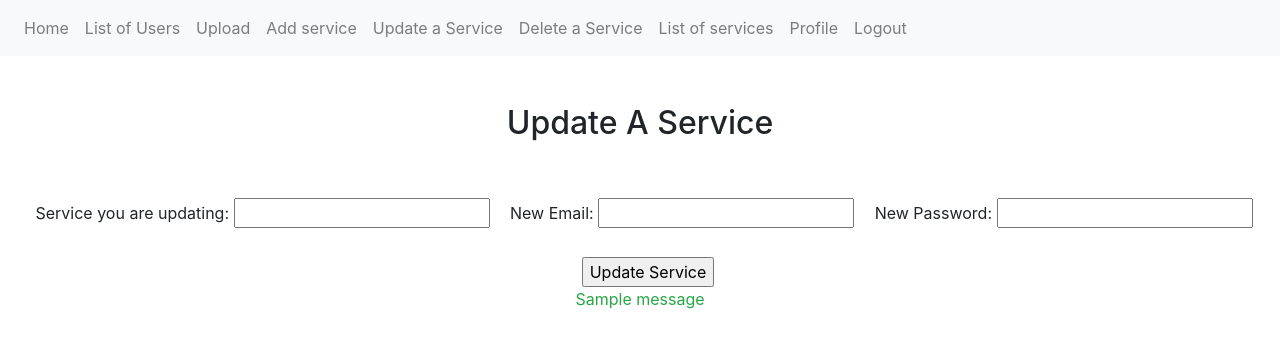
After one commit to Ashfaq97/password-manager, a Flask app: page /service/update in a window 1280 px wide. The commit adds this page. Shown: the top 348 px of the page. Run offline with Flask 2, Linux system fonts and the light colour scheme; a user stored in the database is signed in; tables that the repository leaves empty hold one stand-in row (values such as "Sample post"); one stand-in notice (Sample message) is shown; some libraries are stand-ins or nearby versions.

Commit message:
Aside from a few aesthetic things the project is done

```diff
--- a/app.py
+++ b/app.py
@@ -2,7 +2,7 @@
 import os
 from os.path import join, dirname, realpath
 from flask import Flask,render_template,url_for,redirect, request, send_from_directory, flash
-from forms import signup, LoginForm, AuthCodeForm, EnteryForm, OCRForm, FileDeleteForm
+from forms import signup, LoginForm, AuthCodeForm, EnteryForm, OCRForm, FileDeleteForm, ServiceUpdateForm, ServiceDeleteForm
 from flask_sqlalchemy import SQLAlchemy
 from flask_login import LoginManager, UserMixin, login_user, logout_user, current_user
 from flask_mail import Mail, Message
@@ -13,7 +13,7 @@ import pytesseract
 import json
 import uuid
 from datetime import datetime, timedelta
-import time
+import time #to satisfy possible dependencies
 
 UPLOADS_PATH = join(dirname(realpath(__file__)), 'static/uploads')
 UPLOAD_FOLDER = UPLOADS_PATH
@@ -142,12 +142,14 @@ class UserFileInfo(db.Model):
 class Infopage(db.Model):
     __tablename__ = "Infopage"
     id = db.Column(db.Integer, primary_key=True)
+    owner = db.Column(db.Text)
     service_name = db.Column(db.Text)
     email = db.Column(db.Text)
     password = db.Column(db.Text)
 
     def __init__(self, service_name, email, password):
         self.service_name = service_name
+        self.owner = current_user.email
         self.email = email
         self.password = password
 
@@ -303,10 +305,15 @@ def remove_user():
 
     auth_stub = AuthenticationStub.query.filter_by(email=current_user.email).first()
     fptrs = UserFileInfo.query.filter_by(email=current_user.email)
+    pwds = Infopage.query.filter_by(owner=current_user.email)
 
     if fptrs:
         for ptr in fptrs:
             db.session.delete(ptr)
+
+    if pwds:
+        for pwd in pwds:
+            db.session.delete(pwd)
 
     if auth_stub:
         db.session.delete(auth_stub)
@@ -379,10 +386,15 @@ def upload_file():
         if file and allowed_file(file.filename):
             filename = secure_filename(file.filename)
             file.save(os.path.join(app.config['UPLOAD_FOLDER'], filename))
-            user_file_ref = UserFileInfo(email=current_user.email, filename=filename)
+            usr_file_ref = UserFileInfo.query.filter(UserFileInfo.email==current_user.email, UserFileInfo.filename=='uploads/' + filename).first()
 
-            db.session.add(user_file_ref)
-            db.session.commit()
+            if usr_file_ref != None:
+                print("Duplicate File")
+            else:
+                user_file_info = UserFileInfo(current_user.email, filename)
+                db.session.add(user_file_info)
+                db.session.commit()
+
             return redirect(url_for('process_file', name=filename))
 
 
@@ -424,7 +436,7 @@ def user_home():
 def load_user(user_id):
     return Users.query.filter_by(id=user_id).first()
 
-@app.route("/EnteryForm", methods=["GET", "POST"])
+@app.route("/add_service", methods=["GET", "POST"])
 def add_info():
 
     if current_user.is_anonymous:
@@ -432,26 +444,103 @@ def add_info():
 
     form = EnteryForm()
 
+    if request.method == 'GET':
+        return render_template('EnteryForm.html', form=form)
+    else:
+        if form.validate_on_submit():
+            name = form.service_name.data
+            email = form.email.data
+            password = form.password.data
 
-    if form.validate_on_submit():
+            if name == "":
+                flash('Service name cannot be empty')
+                return render_template('EnteryForm.html', form=form)
+            elif email == "":
+                flash('Email cannot be empty')
+                return render_template('EnteryForm.html', form=form)
+            elif password == "":
+                flash('Password cannot be empty')
+                return render_template('EnteryForm.html', form=form)
+            else:
+                service = Infopage.query.filter(Infopage.owner==current_user.email, Infopage.service_name==name).first()
 
-        service_name = form.service_name.data
-        email = form.email.data
-        password = form.password.data
-        new_service = Infopage(service_name, email, password)
-        db.session.add(new_service)
-        db.session.commit()
-        return redirect(url_for("info_list"))
+                if service:
+                    flash('This service already exists try updating it using either the link in the navigation bar or from your profile')
+                    return render_template('EnteryForm.html', form=form)
+                else:
+                    new_service = Infopage(name, email, password)
+                    db.session.add(new_service)
+                    db.session.commit()
 
-    return render_template("EnteryForm.html", form=form)
+    return redirect(url_for('info_list'))
 
+@app.route("/service/update", methods=["GET", "POST"])
+def update_info():
+    if current_user.is_anonymous:
+        return redirect(url_for('login'))
+
+    service_form = ServiceUpdateForm()
+
+    if request.method == 'GET':
+        render_template('update_service.html', svcf=service_form)
+    else:
+        if service_form.validate_on_submit():
+            name = service_form.service_name.data
+            svc_email = service_form.new_email.data
+            svc_pwd = service_form.new_pwd.data
+
+            if name == "":
+                flash("You must enter the name of the service you are updating")
+                return render_template('update_service.html', svcf=service_form, error=True)
+            else:
+                service =  Infopage.query.filter(Infopage.owner==current_user.email, Infopage.service_name==name).first()
+
+                if service:
+                    if svc_email:
+                        service.email = svc_email
+                    if svc_pwd:
+                        service.password = svc_pwd
+
+                    db.session.commit()
+                    flash(f'The service {name} has been updated')
+                else:
+                    flash('No such service')
+                    return render_template('update_service.html', svcf=service_form, error=True)
+
+    return render_template('update_service.html', svcf=service_form, error=False)
+
+@app.route("/service/delete", methods=["GET", "POST"])
+def delete_info():
+    delete_service_form = ServiceDeleteForm()
+
+    if request.method == 'GET':
+        return render_template('delete_service.html', dsvcf=delete_service_form)
+    else:
+        if delete_service_form.validate_on_submit():
+            name = delete_service_form.service_name.data
+
+            if name == "":
+                flash('You must enter a service name')
+                return render_template('delete_service.html', dsvcf=delete_service_form, error=True)
+            else:
+                service = Infopage.query.filter(Infopage.owner==current_user.email, Infopage.service_name==name).first()
+
+                if service:
+                    db.session.delete(service)
+                    db.session.commit()
+                    flash('The service has been deleted')
+                else:
+                    flash('No such service')
+                    return render_template('delete_service.html', dsvcf=delete_service_form, error=True)
+
+    return render_template('delete_service.html', dsvcf=delete_service_form, error=False)
 
 @app.route("/info-list")
 def info_list():
     if current_user.is_anonymous:
         return redirect(url_for("login"))
 
-    infopage = Infopage.query.all()
+    infopage = Infopage.query.filter_by(owner=current_user.email)
     return render_template("info_list.html", infopage=infopage)
 
 
--- a/forms.py
+++ b/forms.py
@@ -1,6 +1,6 @@
 # forms.py
 from flask_wtf import FlaskForm
-from wtforms import StringField, IntegerField, SubmitField, PasswordField, TextAreaField
+from wtforms import StringField, SubmitField, PasswordField, TextAreaField, EmailField
 
 class signup(FlaskForm):
     first_name = StringField('First name : ')
@@ -31,3 +31,13 @@ class OCRForm(FlaskForm):
 class FileDeleteForm(FlaskForm):
     filename = StringField("filename: ")
     submit = SubmitField("Delete")
+
+class ServiceUpdateForm(FlaskForm):
+    service_name = StringField("Service you are updating: ")
+    new_email = EmailField("New Email:")
+    new_pwd = PasswordField("New Password:")
+    submit = SubmitField("Update Service")
+
+class ServiceDeleteForm(FlaskForm):
+    service_name = StringField("Service: ")
+    submit = SubmitField("Delete Service")
--- a/templates/base.html
+++ b/templates/base.html
@@ -2,6 +2,7 @@
 <html lang="en" dir="ltr">
   <head>
     <meta charset="utf-8">
+    <meta name="viewport" content="width=device-width, initial-scale=1.0">
     <link rel="stylesheet" href="https://maxcdn.bootstrapcdn.com/bootstrap/4.0.0/css/bootstrap.min.css" integrity="sha384-Gn5384xqQ1aoWXA+058RXPxPg6fy4IWvTNh0E263XmFcJlSAwiGgFAW/dAiS6JXm" crossorigin="anonymous">
     <script src="https://code.jquery.com/jquery-3.2.1.slim.min.js" integrity="sha384-KJ3o2DKtIkvYIK3UENzmM7KCkRr/rE9/Qpg6aAZGJwFDMVNA/GpGFF93hXpG5KkN" crossorigin="anonymous"></script>
     <script src="https://cdnjs.cloudflare.com/ajax/libs/popper.js/1.12.9/umd/popper.min.js" integrity="sha384-ApNbgh9B+Y1QKtv3Rn7W3mgPxhU9K/ScQsAP7hUibX39j7fakFPskvXusvfa0b4Q" crossorigin="anonymous"></script>
@@ -9,7 +10,6 @@
 
     <title>{% block title %}{% endblock %}</title>
   </head>
-  <body>
 
     <nav class="navbar navbar-expand-lg navbar-light bg-light">
 
@@ -24,6 +24,8 @@
         <a class="nav-item nav-link" href="{{ url_for('users_list') }}">List of Users</a>
         <a class="nav-item nav-link" href="{{ url_for('upload_file') }}">Upload</a>
         <a class="nav-item nav-link" href="{{ url_for('add_info') }}">Add service</a>
+        <a class="nav-item nav-link" href="{{ url_for('update_info') }}">Update a Service</a>
+        <a class="nav-item nav-link" href="{{ url_for('delete_info') }}">Delete a Service</a>
         <a class="nav-item nav-link" href="{{ url_for('info_list') }}">List of services</a>
         <a class="nav-item nav-link" href="{{ url_for('user_home') }}">Profile</a>
 
--- a/templates/delete_files.html
+++ b/templates/delete_files.html
@@ -1,7 +1,8 @@
 {% extends 'base.html' %}
 {% block title %}Delete OCR Entry{% endblock title %}
 {% block content %}
-<div class="jumbotron">
+<h2 class="text-center">Delete OCR Entry</h2>
+<div class="jumbotron text-center">
     <form method="POST">
         {{ frm.hidden_tag() }}
         {{ frm.filename.label }} {{ frm.filename() }}<br>
--- /dev/null
+++ b/templates/update_service.html
@@ -0,0 +1,29 @@
+{% extends 'base.html' %}
+{% block title %}Update Stored Password{% endblock title %}
+{% block content %}
+<div>
+    <br><br>
+    <h2 class="text-center">Update A Service</h2>
+    <br><br>
+    <form class="text-center my-auto" method="POST">
+        {{ svcf.hidden_tag() }}
+        <span class="text-centert ml-2">{{ svcf.service_name.label }} {{ svcf.service_name() }}</span>
+        <span class="text-center ml-3">{{ svcf.new_email.label }} {{ svcf.new_email() }}</span>
+        <span class="text-center ml-3">{{ svcf.new_pwd.label }} {{ svcf.new_pwd() }}</span>
+        <br><br>
+        <span class="text-center ml-3">{{ svcf.submit() }}</span>
+    </form>
+</div>
+
+<div class="text-center">
+    {% with messages = get_flashed_messages() %}
+      {% for msg in messages %}
+        {% if error %}
+            <p class="text-danger">{{ msg }}</p>
+        {% else %}
+            <p class="text-success">{{ msg }}</p>
+        {% endif %}
+      {% endfor %}
+    {% endwith %}
+  </div>
+{% endblock %}
--- a/templates/user_home.html
+++ b/templates/user_home.html
@@ -12,6 +12,7 @@
 {% block content %}
     <body>
         <h1 class="text-center mb-4">Welcome to your home page!</h1>
+        <h2 class="text-center mb-4">Logged in as: {{ current_user.email }}</h2>
         {% if images|length > 0 %}
             <h3 class="text-center">Images that you saved: </h3>
             <div class="images">
@@ -26,6 +27,7 @@
         <div class="text-center">
             <p class="text-info">Wanna delete your account? Click <a href="{{ url_for('remove_user') }}">here</a></p><br>
             <p class="text-info">Wanna remove some uploaded files? Click <a href="{{ url_for('delete_user_file_info') }}">here</a></p>
+            <p class="text-info">Wanna remove some passwords? Click <a href="{{ url_for('delete_info') }}">here</a></p>
         </div>
     </body>
 {% endblock content %}
```
Also changed, not shown: migrations/versions/74245096ea03_.py (added, +28 -0 lines), templates/EnteryForm.html (+10 -2 lines), templates/delete_service.html (added, +27 -0 lines), data.sqlite, static/uploads/test1.jpeg (added).
